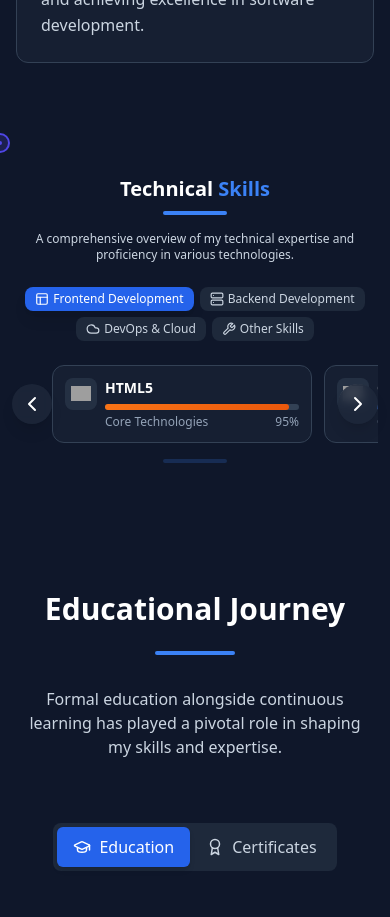
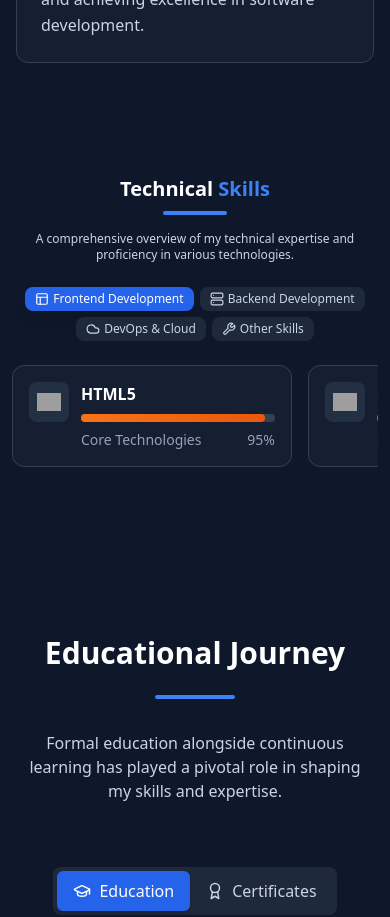
Before and after one commit to sunkesulaavijaykumarr/Portfolio-, a React (Vite) app: page / in a window 390 px wide. Shown: the part 2720-3637 px from the top of the page. Built offline with nearby package versions, Linux system fonts and the light colour scheme; grey boxes are pictures that could not be loaded.

Commit message:
Simplify Skills section with smooth scrolling and improved animations

```diff
--- a/src/components/Skills.tsx
+++ b/src/components/Skills.tsx
@@ -1,6 +1,5 @@
-import React, { useState, useEffect, useRef } from 'react';
+import React, { useState, useEffect } from 'react';
 import '../styles/skills.css';
-import '../styles/cursor.css';
 import {
   Code2,
   Database,
@@ -19,9 +18,7 @@ import {
   Wrench,
   TestTube,
   Network,
-  Lock,
-  ChevronLeft,
-  ChevronRight
+  Lock
 } from 'lucide-react';
 
 interface Skill {
@@ -47,82 +44,15 @@ interface SkillCategory {
 const Skills = () => {
   const [activeCategory, setActiveCategory] = useState('Frontend Development');
   const [isMobile, setIsMobile] = useState(window.innerWidth < 768);
-  const [scrollPosition, setScrollPosition] = useState(0);
-  const [cursorPosition, setCursorPosition] = useState({ x: 0, y: 0 });
-  const [isHovering, setIsHovering] = useState(false);
-  const cursorRef = useRef<HTMLDivElement>(null);
-  const cursorDotRef = useRef<HTMLDivElement>(null);
-  const scrollContainerRef = useRef<HTMLDivElement>(null);
 
   useEffect(() => {
     const handleResize = () => {
       setIsMobile(window.innerWidth < 768);
     };
 
-    const handleMouseMove = (e: MouseEvent) => {
-      setCursorPosition({ x: e.clientX, y: e.clientY });
-      if (cursorRef.current) {
-        cursorRef.current.style.left = `${e.clientX}px`;
-        cursorRef.current.style.top = `${e.clientY}px`;
-      }
-      if (cursorDotRef.current) {
-        cursorDotRef.current.style.left = `${e.clientX}px`;
-        cursorDotRef.current.style.top = `${e.clientY}px`;
-      }
-    };
-
-    const handleKeyDown = (e: KeyboardEvent) => {
-      if (scrollContainerRef.current) {
-        const scrollAmount = 300;
-        if (e.key === 'ArrowLeft') {
-          scrollContainerRef.current.scrollLeft -= scrollAmount;
-          setScrollPosition(scrollContainerRef.current.scrollLeft);
-        } else if (e.key === 'ArrowRight') {
-          scrollContainerRef.current.scrollLeft += scrollAmount;
-          setScrollPosition(scrollContainerRef.current.scrollLeft);
-        }
-      }
-    };
-
     window.addEventListener('resize', handleResize);
-    window.addEventListener('mousemove', handleMouseMove);
-    window.addEventListener('keydown', handleKeyDown);
-
-    return () => {
-      window.removeEventListener('resize', handleResize);
-      window.removeEventListener('mousemove', handleMouseMove);
-      window.removeEventListener('keydown', handleKeyDown);
-    };
+    return () => window.removeEventListener('resize', handleResize);
   }, []);
-
-  const handleScroll = (direction: 'left' | 'right') => {
-    if (scrollContainerRef.current) {
-      const scrollAmount = 300;
-      const newPosition = direction === 'left'
-        ? scrollContainerRef.current.scrollLeft - scrollAmount
-        : scrollContainerRef.current.scrollLeft + scrollAmount;
-
-      scrollContainerRef.current.scrollTo({
-        left: newPosition,
-        behavior: 'smooth'
-      });
-      setScrollPosition(newPosition);
-    }
-  };
-
-  const handleMouseEnter = () => {
-    setIsHovering(true);
-    if (cursorRef.current) {
-      cursorRef.current.classList.add('hover');
-    }
-  };
-
-  const handleMouseLeave = () => {
-    setIsHovering(false);
-    if (cursorRef.current) {
-      cursorRef.current.classList.remove('hover');
-    }
-  };
 
   const skillCategories: SkillCategory[] = [
     {
@@ -492,9 +422,6 @@ const Skills = () => {
     ) || [];
 
   return (
-    <>
-      <div ref={cursorRef} className="custom-cursor" />
-      <div ref={cursorDotRef} className="cursor-dot" />
     <section className="py-8 sm:py-12 md:py-16 lg:py-20 bg-slate-900" id="skills">
       <div className="container mx-auto px-3 sm:px-4 md:px-6">
         {/* Header Section */}
@@ -528,40 +455,17 @@ const Skills = () => {
           ))}
         </div>
 
-          {/* Skills Cards with Navigation Arrows */}
-          <div className="relative">
-            {/* Left Arrow */}
-            <button
-              onClick={() => handleScroll('left')}
-              className="absolute left-0 top-1/2 -translate-y-1/2 z-10 bg-slate-800/80 hover:bg-slate-700/80 text-white p-2 rounded-full backdrop-blur-sm transition-all duration-300 shadow-lg"
-              aria-label="Scroll left"
-            >
-              <ChevronLeft size={24} />
-            </button>
-
-            {/* Right Arrow */}
-            <button
-              onClick={() => handleScroll('right')}
-              className="absolute right-0 top-1/2 -translate-y-1/2 z-10 bg-slate-800/80 hover:bg-slate-700/80 text-white p-2 rounded-full backdrop-blur-sm transition-all duration-300 shadow-lg"
-              aria-label="Scroll right"
-            >
-              <ChevronRight size={24} />
-            </button>
-
-            {/* Skills Cards Container */}
-            <div
-              ref={scrollContainerRef}
-              className="overflow-x-hidden relative"
-            >
-              <div className="flex gap-3 sm:gap-4 md:gap-5 lg:gap-6 transition-transform duration-300 ease-out px-10">
+        {/* Skills Cards with Smooth Scroll */}
+        <div className="overflow-x-auto smooth-scroll hide-scrollbar">
+          <div className="flex gap-4 md:gap-6 pb-6 px-4 min-w-max">
             {activeSkills.map((skill, index) => (
               <div
                 key={`${skill.name}-${index}`}
-                    className="flex-none w-[260px] sm:w-[280px] md:w-[300px] lg:w-[320px]"
+                className="w-[280px] md:w-[300px] flex-shrink-0"
               >
-                    <div className="bg-slate-800/50 p-3 sm:p-4 md:p-5 lg:p-6 rounded-xl border border-slate-700 hover:border-blue-500/50 transition-all duration-300 h-full hover:-translate-y-2">
-                      <div className="flex items-start gap-2 sm:gap-3 md:gap-4">
-                        <div className="w-8 h-8 sm:w-10 sm:h-10 md:w-12 md:h-12 rounded-lg bg-slate-700/50 p-1.5 sm:p-2 md:p-2.5 flex items-center justify-center">
+                <div className="bg-slate-800/50 p-4 md:p-5 rounded-xl border border-slate-700 hover:border-blue-500/50 transition-all duration-300 h-full skill-card">
+                  <div className="flex items-start gap-3 md:gap-4">
+                    <div className="w-10 h-10 md:w-12 md:h-12 rounded-lg bg-slate-700/50 p-2 md:p-2.5 flex items-center justify-center">
                       {skill.logo ? (
                         <img
                           src={skill.logo}
@@ -576,23 +480,23 @@ const Skills = () => {
                       )}
                     </div>
                     <div className="flex-1 min-w-0">
-                          <h3 className="text-sm sm:text-base md:text-lg font-semibold mb-1.5 sm:mb-2 truncate">
+                      <h3 className="text-base md:text-lg font-semibold mb-2 truncate">
                         {skill.name}
                       </h3>
-                          <div className="w-full bg-slate-700 rounded-full h-1.5 sm:h-2">
+                      <div className="w-full bg-slate-700 rounded-full h-2">
                         <div
-                              className={`h-full rounded-full bg-gradient-to-r ${skill.color}`}
+                          className={`h-full rounded-full bg-gradient-to-r ${skill.color} animate-skillProgress`}
                           style={{
                             width: `${skill.level}%`,
-                                transition: 'width 1s ease-in-out'
-                              }}
+                            '--progress': `${skill.level}%`
+                          } as React.CSSProperties}
                         ></div>
                       </div>
-                          <div className="flex justify-between mt-1">
-                            <span className="text-xs sm:text-sm text-slate-400 truncate">
+                      <div className="flex justify-between mt-2">
+                        <span className="text-sm text-slate-400 truncate">
                           {skill.subCategory}
                         </span>
-                            <span className="text-xs sm:text-sm text-slate-400 ml-2">
+                        <span className="text-sm text-slate-400 ml-2">
                           {skill.level}%
                         </span>
                       </div>
@@ -604,21 +508,7 @@ const Skills = () => {
           </div>
         </div>
       </div>
-
-          {/* Scroll Progress Indicator */}
-          <div className="flex justify-center mt-4">
-            <div className="w-16 sm:w-20 md:w-24 h-1 bg-blue-500/20 rounded-full overflow-hidden">
-              <div
-                className="h-full bg-blue-500 rounded-full transition-all duration-300"
-                style={{
-                  width: `${(scrollPosition / ((activeSkills.length - 1) * (isMobile ? 270 : 330))) * 100}%`
-                }}
-              />
-            </div>
-          </div>
-        </div>
     </section>
-    </>
   );
 };
 
--- a/src/styles/skills.css
+++ b/src/styles/skills.css
@@ -13,32 +13,37 @@
 .smooth-scroll {
   scroll-behavior: smooth;
   -webkit-overflow-scrolling: touch;
+  scroll-snap-type: x proximity;
+  padding-bottom: 1rem;
 }
 
 /* Card styles */
 .skill-card {
-  transition: all 0.3s ease;
-  will-change: transform;
+  transition: all 0.4s cubic-bezier(0.4, 0, 0.2, 1);
   scroll-snap-align: start;
+  transform-origin: center;
 }
 
 .skill-card:hover {
-  transform: translateY(-8px);
-  box-shadow: 0 10px 20px rgba(0, 0, 0, 0.2);
+  transform: translateY(-8px) scale(1.02);
+  box-shadow: 0 10px 25px rgba(79, 70, 229, 0.1);
+  border-color: rgba(79, 70, 229, 0.4);
 }
 
 /* Progress bar animation */
 @keyframes skillProgress {
-  from {
+  0% {
     width: 0;
+    opacity: 0;
   }
-  to {
+  100% {
     width: var(--progress);
+    opacity: 1;
   }
 }
 
 .animate-skillProgress {
-  animation: skillProgress 1.5s ease-out forwards;
+  animation: skillProgress 1.2s cubic-bezier(0.4, 0, 0.2, 1) forwards;
 }
 
 /* Hide scrollbar but keep functionality */
```
Lines whose indentation alone changed are shown as unchanged.
